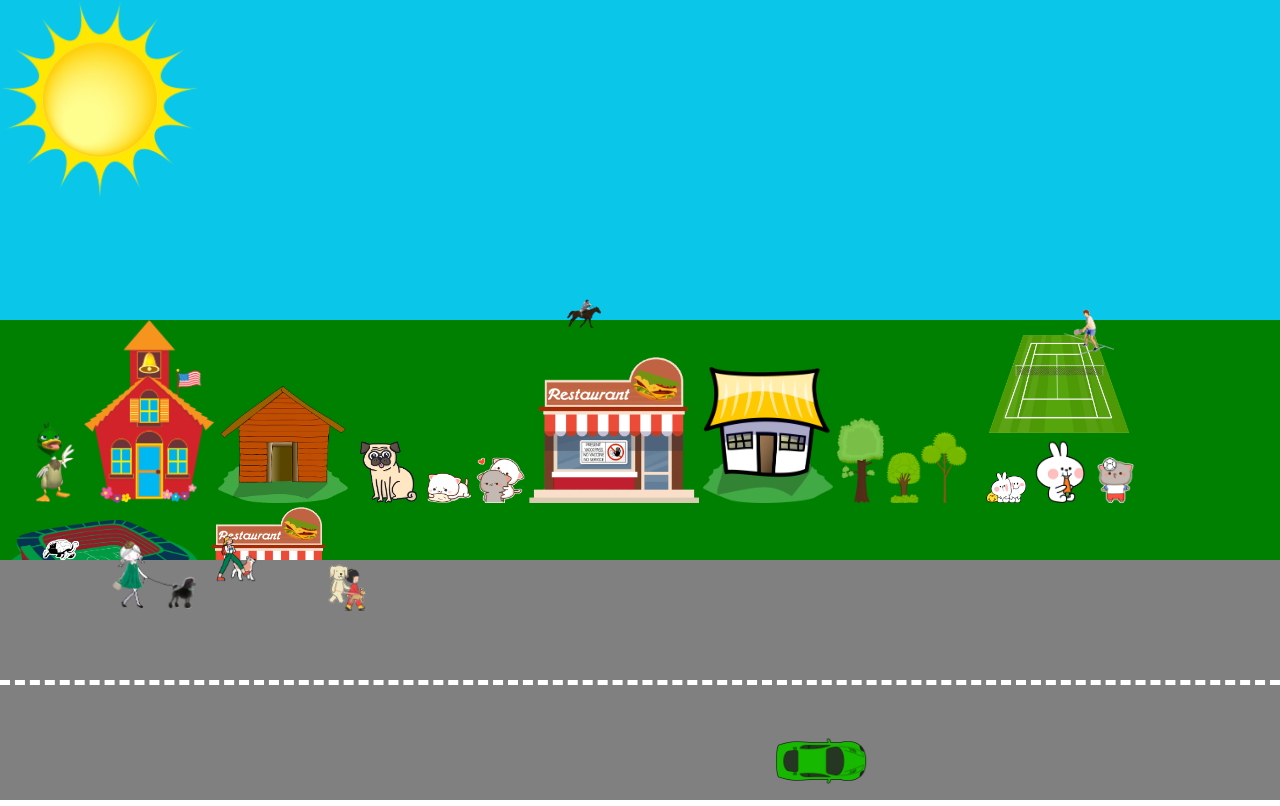
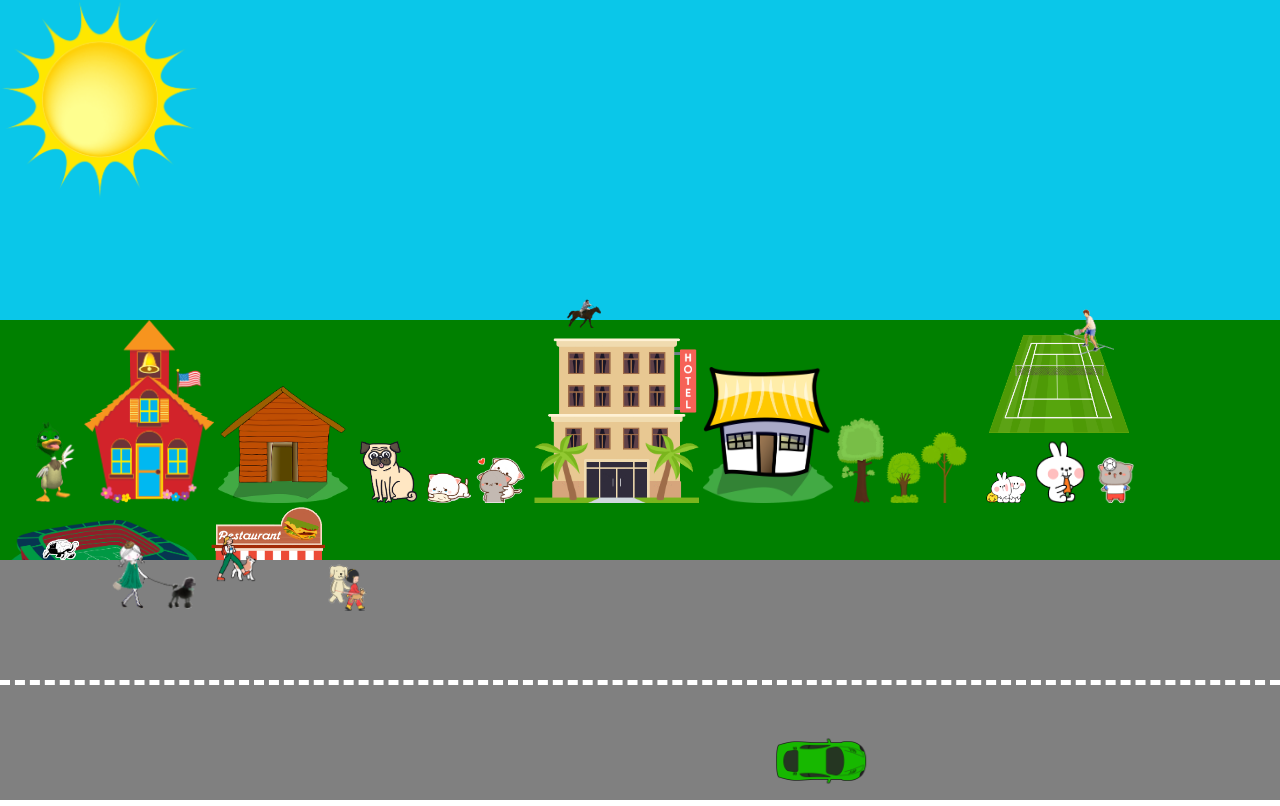
Before and after one commit to bekasturua/animation-game, a plain HTML site: page index.html in a window 1280 px wide. Shown: the top 806 px of the page. Drawn offline with Linux system fonts and the light colour scheme.

Commit message:
added hotel img

```diff
--- a/index.html
+++ b/index.html
@@ -19,7 +19,7 @@
       <img class="dog" src="./images/gifs/dog.gif" alt="" />
       <img class="cat" src="./images/gifs/cat.gif" alt="" />
       <img class="cat" src="./images/gifs/cat2.gif" alt="" />
-      <img class="house2" src="./images/home2.gif" alt="" />
+      <img class="hotel"  src="./images/gifs/hotel.gif" alt="" />
       <img src="./images/home3.png" alt="" />
       <img src="./images/Threes.png" alt="" />
       <img class="rabbit" src="./images/gifs/rabbit.gif" alt="" />
@@ -36,7 +36,7 @@
         alt=""
       />
       <img class="football" src="./images/football.png" alt="" />
-      <img src ="./images/home2.gif" alt="" />
+      <img src ="./images/restaurant.gif" alt="" />
     </div>
     <div class="road">
       <div class="road-lines"></div>
--- a/style.css
+++ b/style.css
@@ -98,6 +98,10 @@ body {
     width: 40px !important;
 }
 .house2 {
+    width: 170px !important;
+}
+
+.hotel {
     width: 170px !important;
 }
 
```
Also changed, not shown: images/gifs/hotel.gif (added), images/hotel.gif (added), images/restaurant.gif (renamed from images/home2.gif), images/tomAndJerry.png (deleted).
